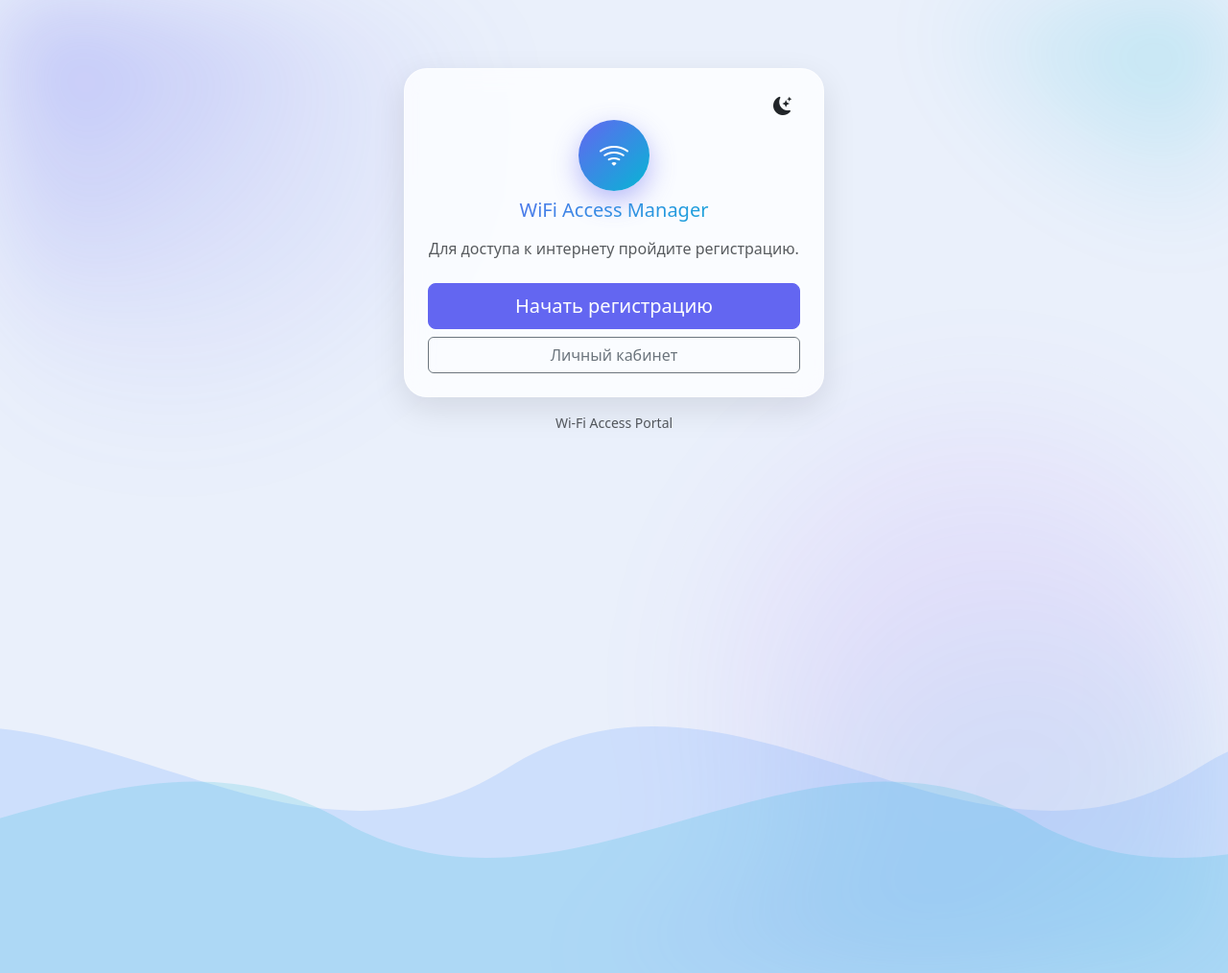
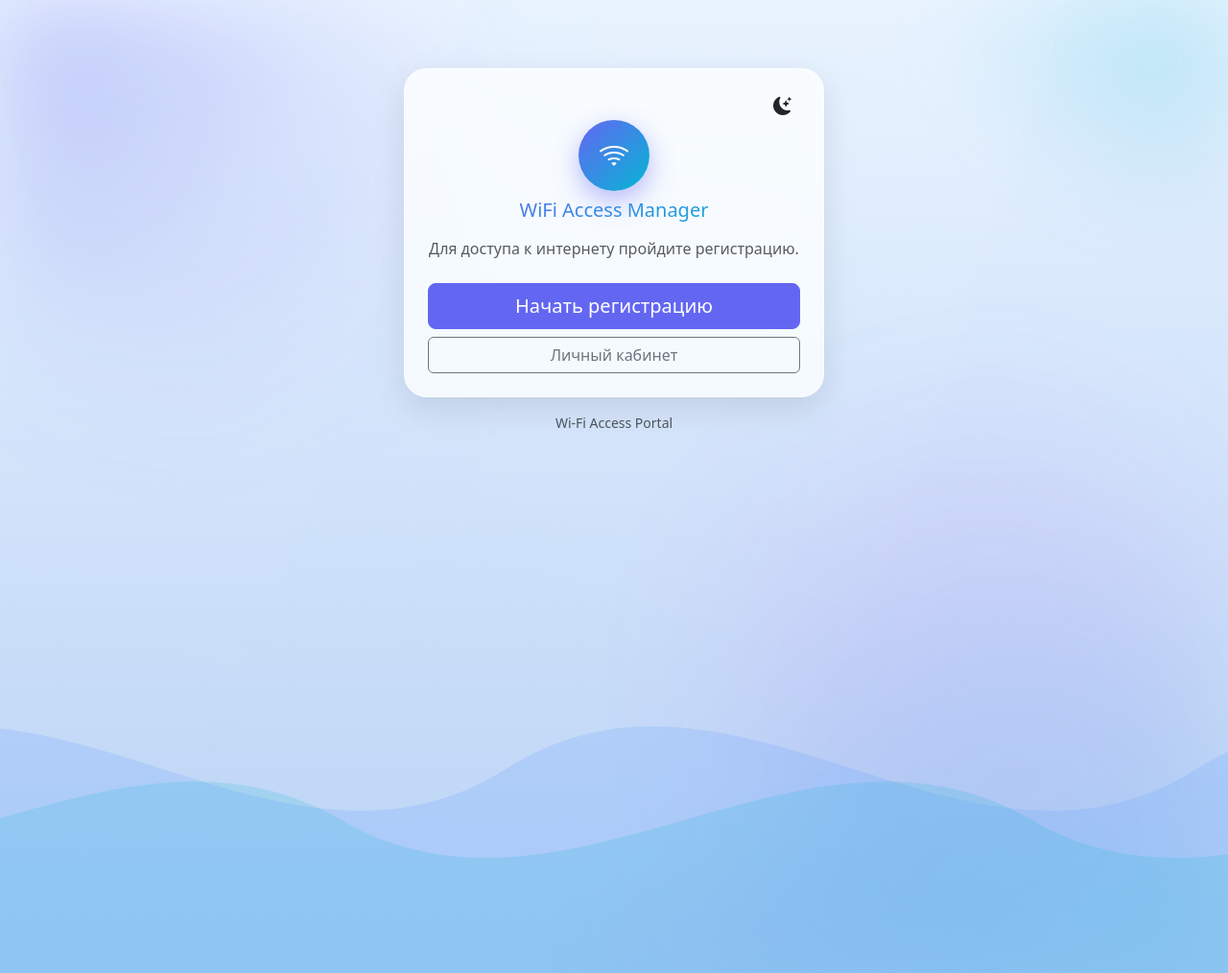
Before and after one commit to nnfirdavs96-cell/mikrotik, a FastAPI app: page /portal in a window 1280 px wide. Shown: the whole page at 96% size. Run offline with FastAPI, Linux system fonts and the light colour scheme.

Commit message:
Design: multi-layer immersion parallax + full README
- Immersion background: depth gradient (surface->deep), animated light rays,
  rising bubbles (JS-injected, depth-varied), multi-layer parallax on blobs +
  counter-parallax on the wave layer. Parallax kept and strengthened.
- README rewritten as a complete guide: features, architecture, quick start,
  full .env table, MikroTik setup (API/firewall/captive/hotspot), admin pages,
  portal, access modes, scheduler, integrations, REST API, DB models, systemd,
  security, troubleshooting, project structure, roadmap.

https://claude.ai/code/session_01GtJsz57RaNxaffRni7WJDX

```diff
--- a/app/static/css/style.css
+++ b/app/static/css/style.css
@@ -7,6 +7,8 @@
   --accent-2: #06b6d4;
   --radius: 1rem;
   --app-bg: #eaf0fb;
+  --surf: #e8f3ff;   /* water surface (top) */
+  --deep: #b9d2f5;   /* depth (bottom)      */
   --glass: rgba(255, 255, 255, 0.62);
   --glass-strong: rgba(255, 255, 255, 0.78);
   --glass-border: rgba(255, 255, 255, 0.55);
@@ -19,6 +21,8 @@
 }
 [data-bs-theme="dark"] {
   --app-bg: #060a16;
+  --surf: #0a2036;   /* dim surface */
+  --deep: #03070f;   /* abyss       */
   --glass: rgba(20, 27, 46, 0.55);
   --glass-strong: rgba(20, 27, 46, 0.78);
   --glass-border: rgba(255, 255, 255, 0.08);
@@ -30,7 +34,43 @@
 }
 
 html, body { min-height: 100%; }
-body { background: var(--app-bg); transition: background .45s ease; }
+/* Depth gradient: light surface at the top, darker as you "dive" down. */
+body {
+  background: linear-gradient(180deg, var(--surf) 0%, var(--deep) 100%) fixed;
+  transition: background .45s ease;
+}
+
+/* ---------- Light rays (god rays) from the surface ---------- */
+.rays { position: fixed; inset: 0; z-index: -1; overflow: hidden; pointer-events: none; }
+.rays::before, .rays::after {
+  content: ""; position: absolute; top: -25%; width: 36vmax; height: 150vh;
+  background: linear-gradient(180deg, rgba(255, 255, 255, .14), transparent 70%);
+  filter: blur(10px); transform: rotate(16deg); transform-origin: top center;
+  animation: rayShift 13s ease-in-out infinite alternate;
+}
+.rays::before { left: 8%; }
+.rays::after { left: 58%; transform: rotate(-13deg); animation-duration: 17s; }
+[data-bs-theme="dark"] .rays::before,
+[data-bs-theme="dark"] .rays::after { background: linear-gradient(180deg, rgba(125, 211, 252, .12), transparent 70%); }
+@keyframes rayShift {
+  from { opacity: .5; transform: rotate(16deg) translateX(-4vw); }
+  to   { opacity: .9; transform: rotate(20deg) translateX(4vw); }
+}
+
+/* ---------- Rising bubbles (injected by app.js) ---------- */
+.bubble {
+  position: absolute; bottom: -8vh; border-radius: 50%;
+  background: radial-gradient(circle at 30% 30%, rgba(255, 255, 255, .75), rgba(255, 255, 255, .06));
+  box-shadow: inset 0 0 6px rgba(255, 255, 255, .4);
+  opacity: 0; animation: bubbleRise linear infinite;
+}
+[data-bs-theme="dark"] .bubble { background: radial-gradient(circle at 30% 30%, rgba(186, 230, 253, .55), rgba(186, 230, 253, .04)); }
+@keyframes bubbleRise {
+  0%   { transform: translateY(0) translateX(0); opacity: 0; }
+  12%  { opacity: .55; }
+  88%  { opacity: .45; }
+  100% { transform: translateY(-118vh) translateX(var(--sway, 12px)); opacity: 0; }
+}
 
 /* ---------- Flowing "water" background (cohesive, not pasted) ---------- */
 .bg-parallax {
--- a/app/static/js/app.js
+++ b/app/static/js/app.js
@@ -43,18 +43,56 @@ document.addEventListener('submit', function (e) {
     });
 })();
 
-// ---------- Parallax background (scroll + mouse) ----------
+// ---------- Immersion background: light rays + rising bubbles ----------
+(function () {
+    function build() {
+        const bg = document.querySelector('.bg-parallax');
+        if (!bg) return;
+
+        // Light rays layer
+        if (!document.querySelector('.rays')) {
+            const rays = document.createElement('div');
+            rays.className = 'rays';
+            document.body.appendChild(rays);
+        }
+
+        // Rising bubbles (depth-varied sizes/speeds for a layered feel)
+        if (!bg.querySelector('.bubble')) {
+            const count = window.innerWidth < 768 ? 10 : 18;
+            for (let i = 0; i < count; i++) {
+                const b = document.createElement('span');
+                b.className = 'bubble';
+                const size = 4 + Math.random() * 18;          // 4–22px
+                b.style.width = size + 'px';
+                b.style.height = size + 'px';
+                b.style.left = (Math.random() * 100) + 'vw';
+                b.style.animationDuration = (9 + Math.random() * 16) + 's';
+                b.style.animationDelay = (-Math.random() * 18) + 's';
+                b.style.setProperty('--sway', (Math.random() * 60 - 30) + 'px');
+                // smaller bubbles = "farther", lower opacity
+                b.style.opacity = '';
+                bg.appendChild(b);
+            }
+        }
+    }
+    document.addEventListener('DOMContentLoaded', build);
+})();
+
+// ---------- Multi-layer parallax (scroll + mouse, depth per layer) ----------
 (function () {
     let mx = 0, my = 0;
     function apply() {
         const blobs = document.querySelectorAll('.bg-parallax .blob');
         const sy = window.scrollY || 0;
         blobs.forEach(function (el, i) {
-            const depth = (i + 1) * 10;
+            const depth = (i + 1) * 14;                       // farther layers move less
             const x = mx * depth;
-            const y = my * depth + sy * 0.05 * (i + 1);
+            const y = my * depth + sy * 0.06 * (i + 1);
             el.style.transform = 'translate3d(' + x + 'px,' + y + 'px,0)';
         });
+        // Gentle counter-parallax on the wave layer for depth.
+        const waves = document.querySelector('.waves');
+        if (waves) waves.style.transform = 'translateY(' + (sy * 0.04) + 'px)';
     }
     window.addEventListener('scroll', apply, { passive: true });
     window.addEventListener('mousemove', function (e) {
```
Also changed, not shown: README.md.
